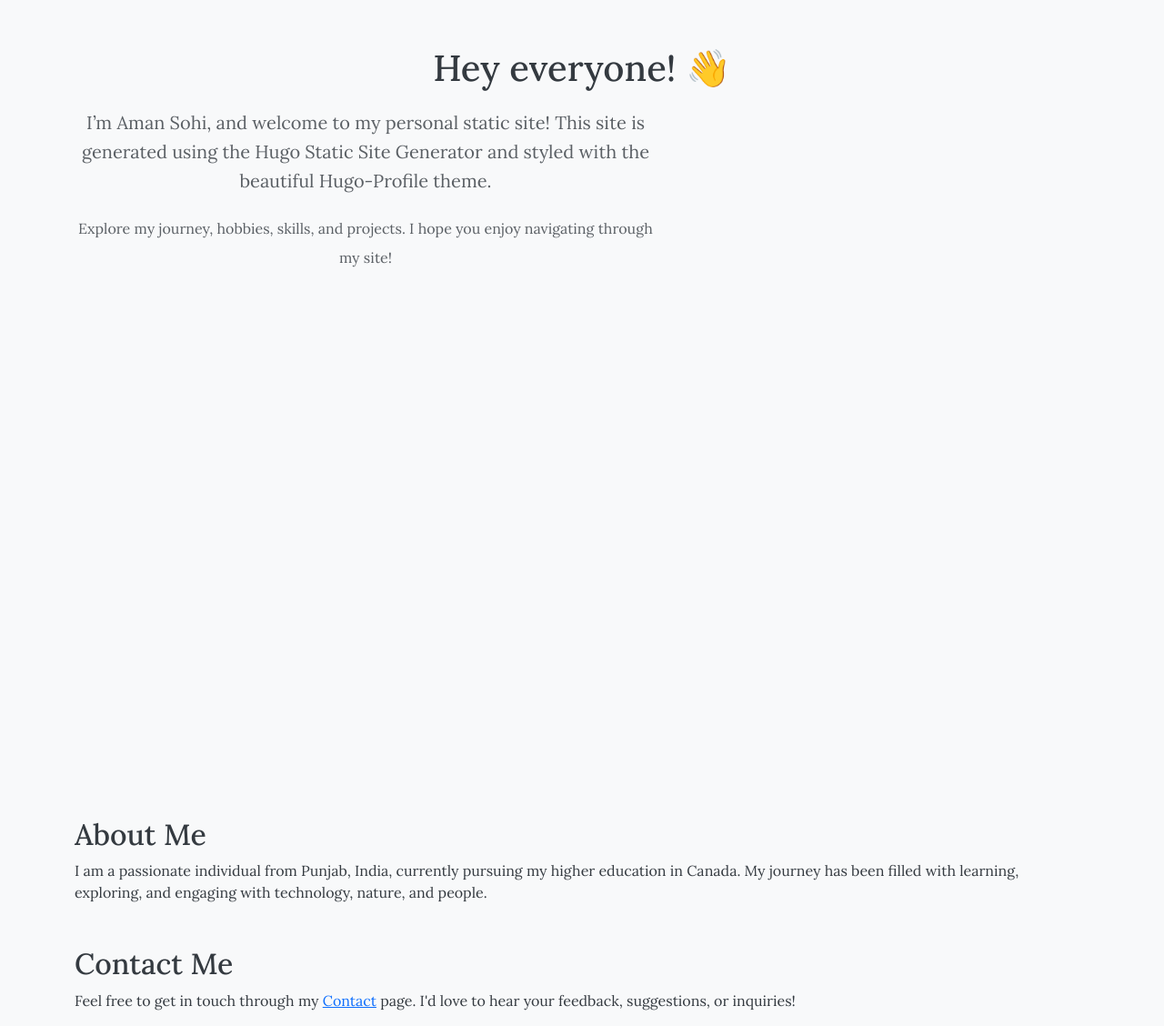
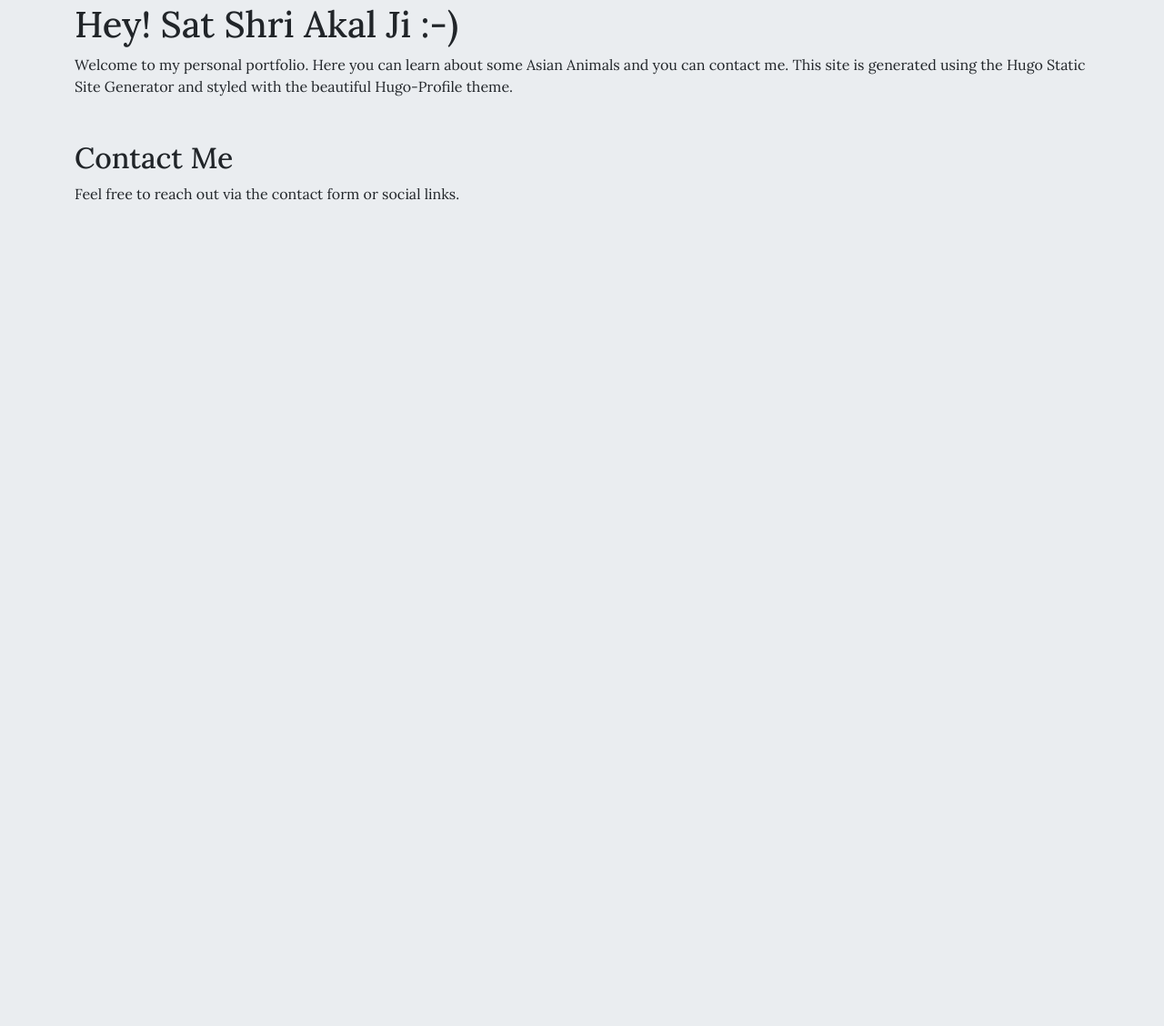
Before and after one commit to Amansohi1/Amansohi1.github.io, a plain HTML site: page index.html in a window 1280 px wide. Shown: the part 102-1230 px from the top of the page at 91% size. After the commit the page ends 800 px from the top, so only its background shows below. Drawn offline with nearby package versions, Linux system fonts and the light colour scheme.

Commit message:
Update index.html

```diff
--- a/index.html
+++ b/index.html
@@ -48,11 +48,6 @@
             line-height: 1.5;
             text-align: left;
             background-color: var(--background-color);
-        display: flex;
-        justify-content: center; /* Centers content horizontally */
-        align-items: center; /* Centers content vertically */
-        flex-direction: column; /* Ensures the content flows vertically */
-        min-height: 100vh; /* Ensures body takes full height of the viewport */
         }
 
         body::-webkit-scrollbar {
@@ -65,6 +60,9 @@
             border-radius: 1rem;
         }
     </style>
+
+
+
 </head>
 
 <body>
@@ -101,70 +99,33 @@
     </header>
 
     <main class="container mt-5">
-        <section id="hero" class="text-center mt-5">
-            <h1>Hey everyone! 👋</h1>
-            <p class="lead">
-                I’m <strong>Aman Sohi</strong>, and welcome to my personal static site!
-                This site is generated using the <strong>Hugo Static Site Generator</strong> and styled with the beautiful <strong>Hugo-Profile</strong> theme.
-            </p>
-            <p>
-                Explore my journey, hobbies, skills, and projects. I hope you enjoy navigating through my site!
-            </p>
+        <section id="about">
+            <h1>Hey! Sat Shri Akal Ji :-) </h1>
+            <p>Welcome to my personal portfolio. Here you can learn about some Asian Animals and you can contact me.
+            This site is generated using the Hugo Static Site Generator and styled with the beautiful Hugo-Profile theme. </p>
         </section>
-
-        <section id="about" class="mt-5">
-            <h2>About Me</h2>
-            <p>
-                I am a passionate individual from Punjab, India, currently pursuing my higher education in Canada.
-                My journey has been filled with learning, exploring, and engaging with technology, nature, and people.
-            </p>
-        </section>
-
         <section id="contact" class="mt-5">
             <h2>Contact Me</h2>
-            <p>
-                Feel free to get in touch through my <a href="contact.html">Contact</a> page.
-                I'd love to hear your feedback, suggestions, or inquiries!
-            </p>
+            <p>Feel free to reach out via the contact form or social links.</p>
         </section>
     </main>
 
     <script src="https://cdn.jsdelivr.net/npm/bootstrap@5.3.0/dist/js/bootstrap.bundle.min.js"></script>
     <script>
-        // Theme Toggle Script with Local Storage
         const themeToggleBtn = document.getElementById('theme-toggle');
         const themeIcon = document.getElementById('theme-icon');
         const body = document.body;
 
-        // Check for saved theme in localStorage
-        const savedTheme = localStorage.getItem('theme') || 'light';
-
-        // Apply the saved theme on page load
-        if (savedTheme === 'dark') {
-            body.classList.add('dark-theme');
-            themeIcon.textContent = '☀️';
-            body.style.backgroundColor = '#343a40';
-            body.style.color = '#ffffff';
-        } else {
-            body.classList.remove('dark-theme');
-            themeIcon.textContent = '🌙';
-            body.style.backgroundColor = '#f8f9fa';
-            body.style.color = '#343a40';
-        }
-
-        // Add click event listener to toggle theme
         themeToggleBtn.addEventListener('click', () => {
             body.classList.toggle('dark-theme');
             if (body.classList.contains('dark-theme')) {
-                themeIcon.textContent = '☀️';
+                themeIcon.textContent = '☀';
                 body.style.backgroundColor = '#343a40';
                 body.style.color = '#ffffff';
-                localStorage.setItem('theme', 'dark');
             } else {
                 themeIcon.textContent = '🌙';
                 body.style.backgroundColor = '#f8f9fa';
                 body.style.color = '#343a40';
-                localStorage.setItem('theme', 'light');
             }
         });
     </script>
```
Lines whose indentation alone changed are shown as unchanged.
